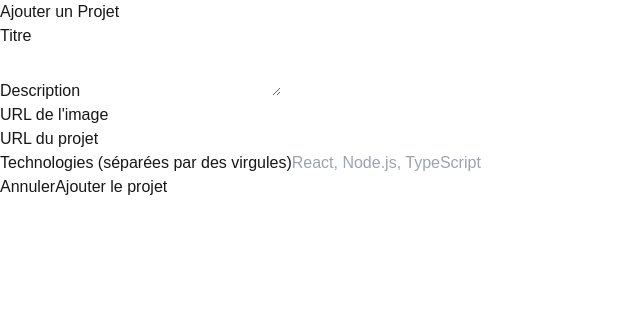
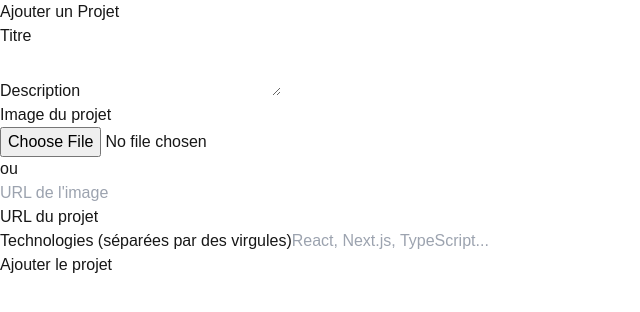
Before and after one commit to RaouaneDev/portfoliov1, a Next.js app: page /admin in a window 1280 px wide. Shown: the top 312 px of the page, without its empty margins (0-640 px from the left). Built offline with nearby package versions, Linux system fonts and the light colour scheme.

Commit message:
feat: add file upload functionality to admin page

```diff
--- a/src/app/admin/page.tsx
+++ b/src/app/admin/page.tsx
@@ -3,6 +3,7 @@
 import { useState } from 'react';
 import { useRouter } from 'next/navigation';
 import { useProjects } from '@/hooks/useProjects';
+import Image from 'next/image';
 
 export default function AdminPage() {
   const router = useRouter();
@@ -14,9 +15,55 @@ export default function AdminPage() {
     url: '',
     technologies: ''
   });
+  const [selectedFile, setSelectedFile] = useState<File | null>(null);
+  const [previewUrl, setPreviewUrl] = useState<string>('');
+  const [isUploading, setIsUploading] = useState(false);
+
+  const handleFileSelect = (e: React.ChangeEvent<HTMLInputElement>) => {
+    const file = e.target.files?.[0];
+    if (file) {
+      setSelectedFile(file);
+      // Créer une URL pour la prévisualisation
+      const url = URL.createObjectURL(file);
+      setPreviewUrl(url);
+    }
+  };
+
+  const uploadFile = async (file: File): Promise<string> => {
+    setIsUploading(true);
+    try {
+      const formData = new FormData();
+      formData.append('file', file);
+
+      const response = await fetch('/api/upload', {
+        method: 'POST',
+        body: formData,
+      });
+
+      if (!response.ok) {
+        throw new Error('Upload failed');
+      }
+
+      const data = await response.json();
+      return data.filename;
+    } catch (error) {
+      console.error('Error uploading file:', error);
+      throw error;
+    } finally {
+      setIsUploading(false);
+    }
+  };
 
   const handleSubmit = async (e: React.FormEvent) => {
     e.preventDefault();
+
+    try {
+      let imageUrl = formData.image;
+
+      // Si un fichier est sélectionné, l'uploader d'abord
+      if (selectedFile) {
+        imageUrl = await uploadFile(selectedFile);
+      }
 
       // Convertir la chaîne de technologies en tableau
       const technologiesArray = formData.technologies
@@ -27,6 +74,7 @@ export default function AdminPage() {
       // Créer le nouveau projet
       const newProject = {
         ...formData,
+        image: imageUrl,
         technologies: technologiesArray
       };
 
@@ -35,6 +83,10 @@ export default function AdminPage() {
 
       // Rediriger vers la page d'accueil
       router.push('/');
+    } catch (error) {
+      console.error('Error submitting form:', error);
+      alert('Une erreur est survenue lors de l\'ajout du projet');
+    }
   };
 
   const handleChange = (e: React.ChangeEvent<HTMLInputElement | HTMLTextAreaElement>) => {
@@ -77,16 +129,37 @@ export default function AdminPage() {
           </div>
 
           <div>
-            <label htmlFor="image" className="block text-violet-200 mb-2">URL de l&#39;image</label>
+            <label htmlFor="image" className="block text-violet-200 mb-2">Image du projet</label>
+            <div className="space-y-4">
+              <input
+                type="file"
+                id="imageFile"
+                accept="image/*"
+                onChange={handleFileSelect}
+                className="w-full px-4 py-2 rounded bg-violet-900/50 border border-violet-700 text-white focus:outline-none focus:border-pink-500"
+              />
+              <p className="text-violet-300 text-sm">ou</p>
               <input
                 type="url"
                 id="image"
                 name="image"
                 value={formData.image}
                 onChange={handleChange}
+                placeholder="URL de l'image"
                 className="w-full px-4 py-2 rounded bg-violet-900/50 border border-violet-700 text-white focus:outline-none focus:border-pink-500"
-              required
               />
+
+              {previewUrl && (
+                <div className="mt-4 relative w-full aspect-video">
+                  <Image
+                    src={previewUrl}
+                    alt="Prévisualisation"
+                    fill
+                    className="object-cover rounded-lg"
+                  />
+                </div>
+              )}
+            </div>
           </div>
 
           <div>
@@ -110,27 +183,21 @@ export default function AdminPage() {
               name="technologies"
               value={formData.technologies}
               onChange={handleChange}
+              placeholder="React, Next.js, TypeScript..."
               className="w-full px-4 py-2 rounded bg-violet-900/50 border border-violet-700 text-white focus:outline-none focus:border-pink-500"
-              placeholder="React, Node.js, TypeScript"
               required
             />
           </div>
 
-          <div className="flex justify-end space-x-4">
-            <button
-              type="button"
-              onClick={() => router.push('/')}
-              className="px-6 py-2 rounded bg-violet-800 text-violet-200 hover:bg-violet-700 transition-colors"
-            >
-              Annuler
-            </button>
           <button
             type="submit"
-              className="px-6 py-2 rounded bg-pink-600 text-white hover:bg-pink-500 transition-colors"
+            disabled={isUploading}
+            className={`w-full py-3 rounded-lg bg-gradient-to-r from-violet-600 to-pink-600 text-white font-semibold hover:from-violet-500 hover:to-pink-500 transition-all transform hover:scale-105 ${
+              isUploading ? 'opacity-50 cursor-not-allowed' : ''
+            }`}
           >
-              Ajouter le projet
+            {isUploading ? 'Upload en cours...' : 'Ajouter le projet'}
           </button>
-          </div>
         </form>
       </div>
     </div>
```
Also changed, not shown: src/app/api/upload/route.ts (added, +39 -0 lines). Lines whose indentation alone changed are shown as unchanged.
